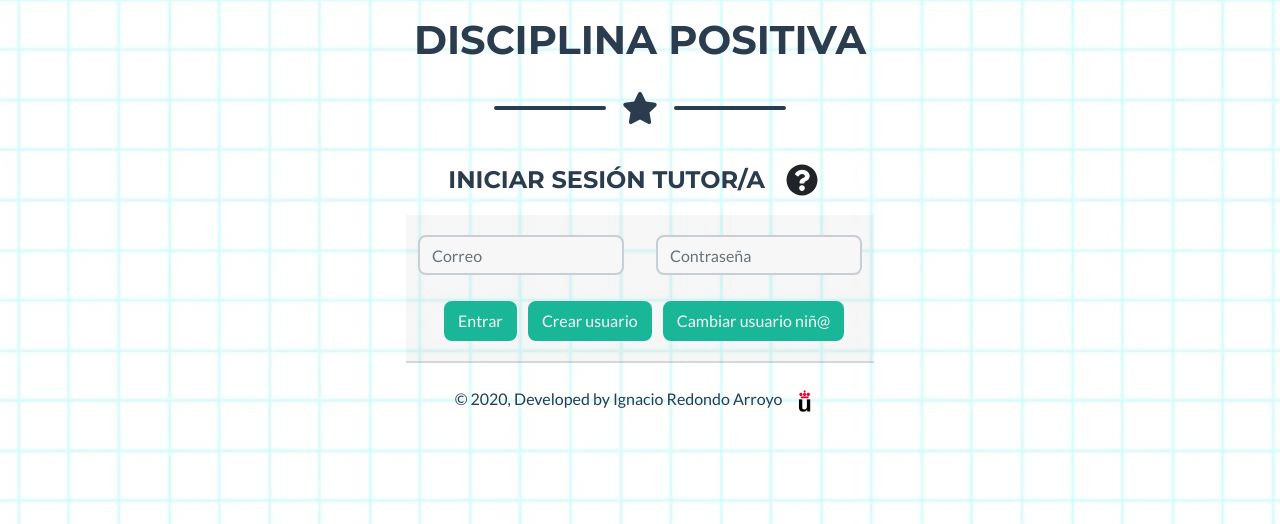
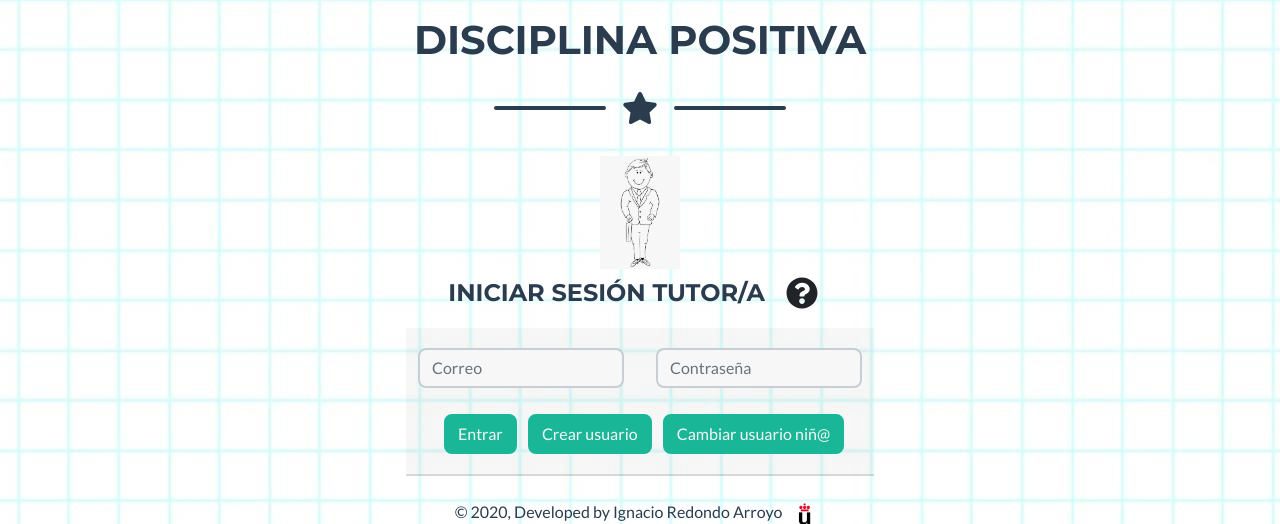
Before and after one commit to nachoredondo/positive_discipline, a PHP site: page /views/users/login.php?type=tutor in a window 1280 px wide. Shown: the top 524 px of the page. Run offline with PHP 8.4, Linux system fonts and the light colour scheme.

Commit message:
feat(img tutor login added): only in desktop devices

```diff
--- a/views/users/login.php
+++ b/views/users/login.php
@@ -51,6 +51,11 @@ $other_user_translate = $type == "child" ? 'tutor' : 'niñ@';
                 <!-- Contact Section Form-->
             <div class="container d-flex align-items-center flex-column">
                 <h4 class="text-uppercase text-secondary">
+                    <?php
+                        if ($type == "tutor") {
+                            echo "<img class='mx-auto d-none d-md-block' src='../../assets/img/adult2.jpg' width='80'>";
+                        }
+                    ?>
                     Iniciar sesión
                     <?php
                         if ($type == "tutor")
@@ -115,7 +120,7 @@ $other_user_translate = $type == "child" ? 'tutor' : 'niñ@';
                                     </div>
                                 </div>
                                 <div class="row d-flex justify-content-center">
-                                    <img id="img-user" src="../../assets/img/user_child/robot.png" height="130" width="125" style="display:none"/>
+                                    <img class="mt-1" id="img-user" src="../../assets/img/user_child/robot.png" height="130" width="125" style="display:none"/>
                                 </div>
                             <?php
                                 endif;
```
Lines whose indentation alone changed are shown as unchanged.
